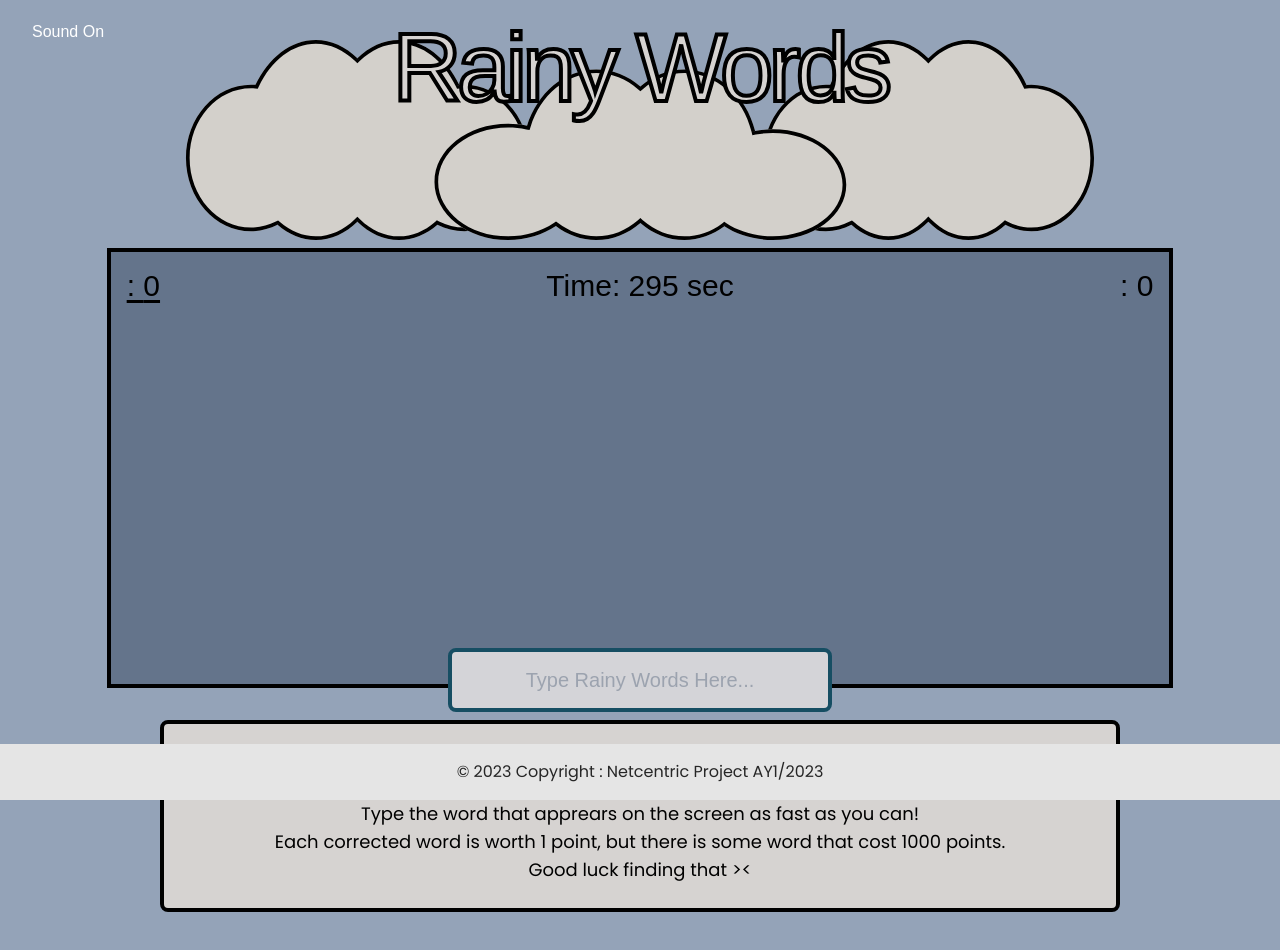
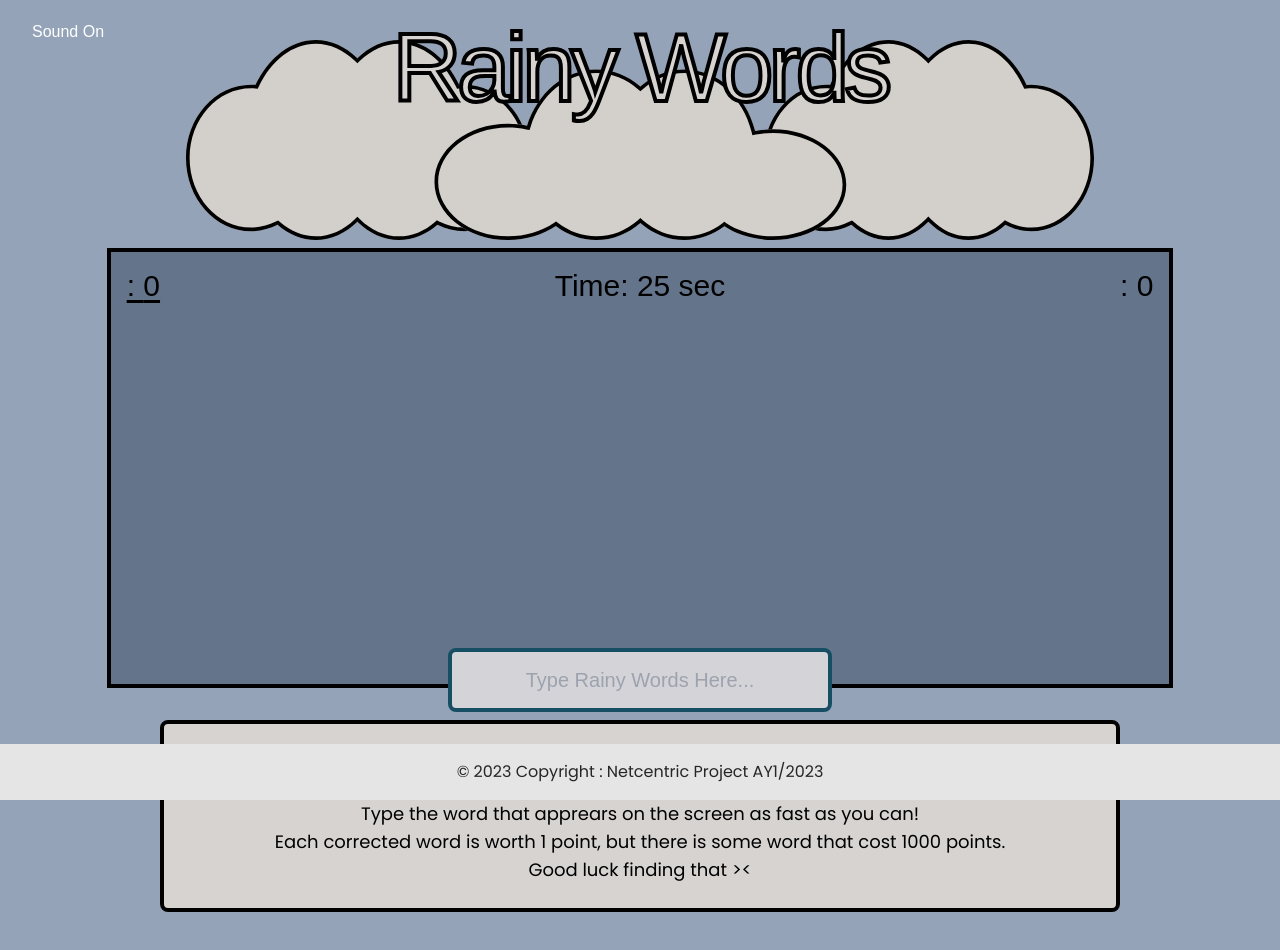
Before and after one commit to fahsanu/Netcentric-RainyWords, a Next.js app in the folder client/: page /gamePage in a window 1280 px wide. Shown: the top 950 px of the page. Built offline with nearby package versions, Linux system fonts and the light colour scheme; no server answers; a web font is replaced by a local one.

Commit message:
after presentation

```diff
--- a/client/src/app/gamePage/page.tsx
+++ b/client/src/app/gamePage/page.tsx
@@ -16,7 +16,7 @@ export default function GamePage() {
   const [score, setScore] = useState(0);
   const [input, setInput] = useState("");
   const [isPlaying, setIsPlaying] = useState(true); // Start the game right away
-  const [countdown, setCountdown] = useState(300); // 2 minutes
+  const [countdown, setCountdown] = useState(30); // 2 minutes
   const [gameOver, setGameOver] = useState(false);
   const [words, setWords] = useState([]);
 
--- a/client/src/app/welcomePage/page.tsx
+++ b/client/src/app/welcomePage/page.tsx
@@ -12,7 +12,7 @@ const WelcomePage: React.FC = () => {
   const [mode, setMode] = useState<string>("");
   const [wating, setWaiting] = useState(false);
   const [connected, setConnected] = useState(true);
-  const [once, setOnce] = useState(true)
+  // const [once, setOnce] = useState(true)
 
   //reset game
   useEffect(() => {
@@ -26,12 +26,9 @@ const WelcomePage: React.FC = () => {
   }, []);
 
   const handleModeSelection = (buttonId: number, selectedMode: string) => {
-    if (once) {
-      setOnce(false)
       setMode(selectedMode);
       console.log(selectedMode)
       setActive(buttonId);
-    }
   };
 
   useEffect(() => {
```
